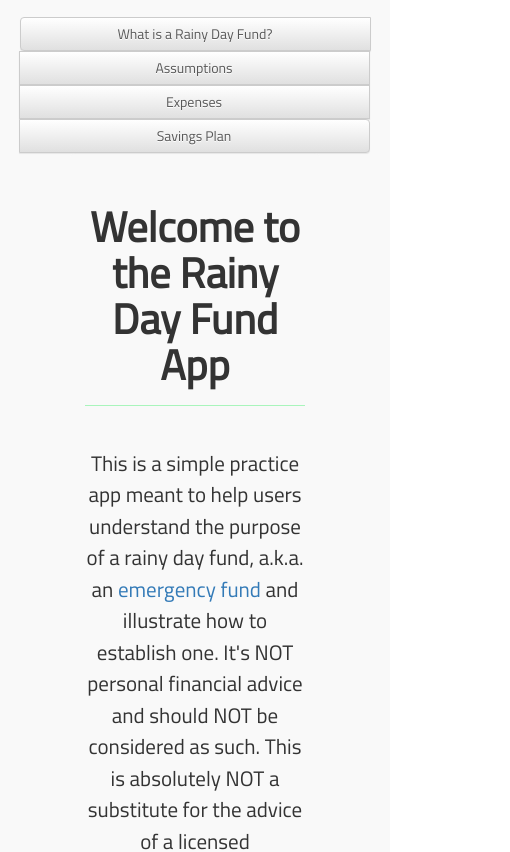
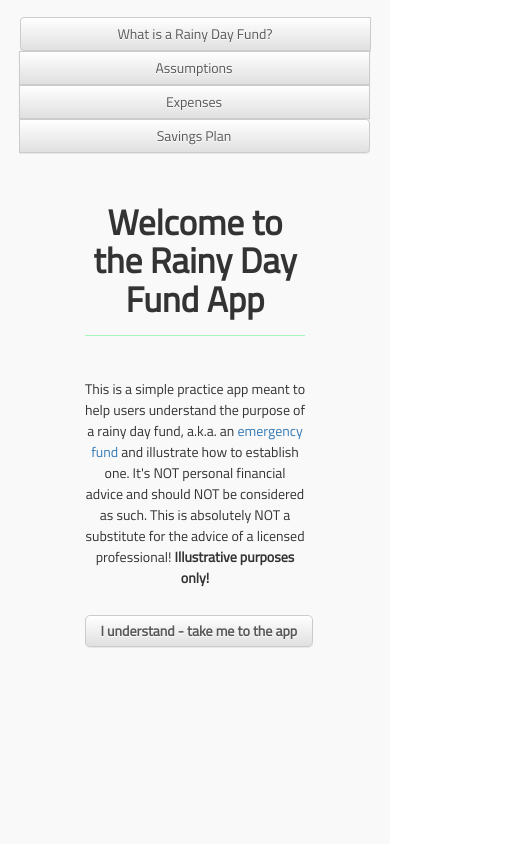
Before and after one commit to ryanjyost/rainy-day-fund, a React (Create React App) app: page / in a window 390 px wide. Shown: the top 852 px of the page, 510 px wide, since content can reach past the window. Built offline with nearby package versions, Linux system fonts and the light colour scheme.

Commit message:
cleaning up, responsive text

```diff
--- a/src/index.css
+++ b/src/index.css
@@ -21,7 +21,6 @@ h1{
   border-bottom:1px solid #A9F5BC;
   text-align:center;
 }
-
 
 h3{
   font-size: 2em;
@@ -51,22 +50,14 @@ h6{
 	line-height:1.5em;
 }
 
-
 select{
   text-align-last:center !important;
 }
 
-  @media(max-width:700px){
-    select{
-      font-size: 1em !important;
-      height: 3em !important;
-    }
-  }
 
 ul {
   list-style-type: none !important;
 }
-
 
 
 .control-label{
@@ -113,6 +104,40 @@ ul {
   font-size: 2em;
   padding: 5px 15px 5px 15px;
 }
+
+
+/*==========General Responsive ====== */
+
+@media(max-width: 700px){
+    h1{
+      font-size: 2.5em;
+    }
+
+    h3{
+      font-size: 1.25em;
+    }
+
+    h6{
+      font-size: 1em;
+    }
+
+
+
+    select{
+      font-size: 1em !important;
+      height: 3em !important;
+    }
+
+    .nav-btn{
+      font-size: 1em;
+    }
+
+    .input-cont{
+      display: block !important;
+    }
+
+}
+
 
 /*====================================
 Landing
```
